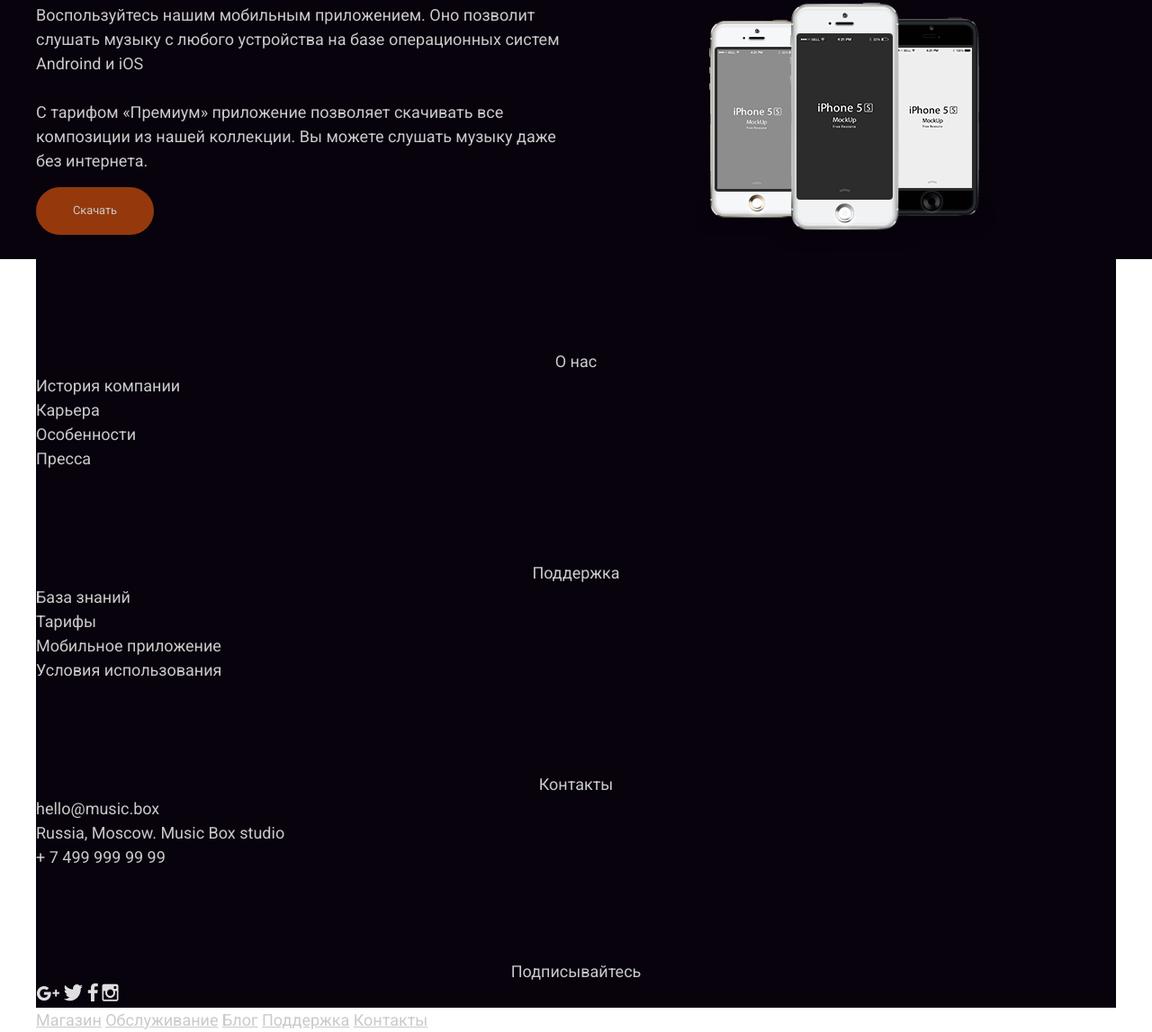
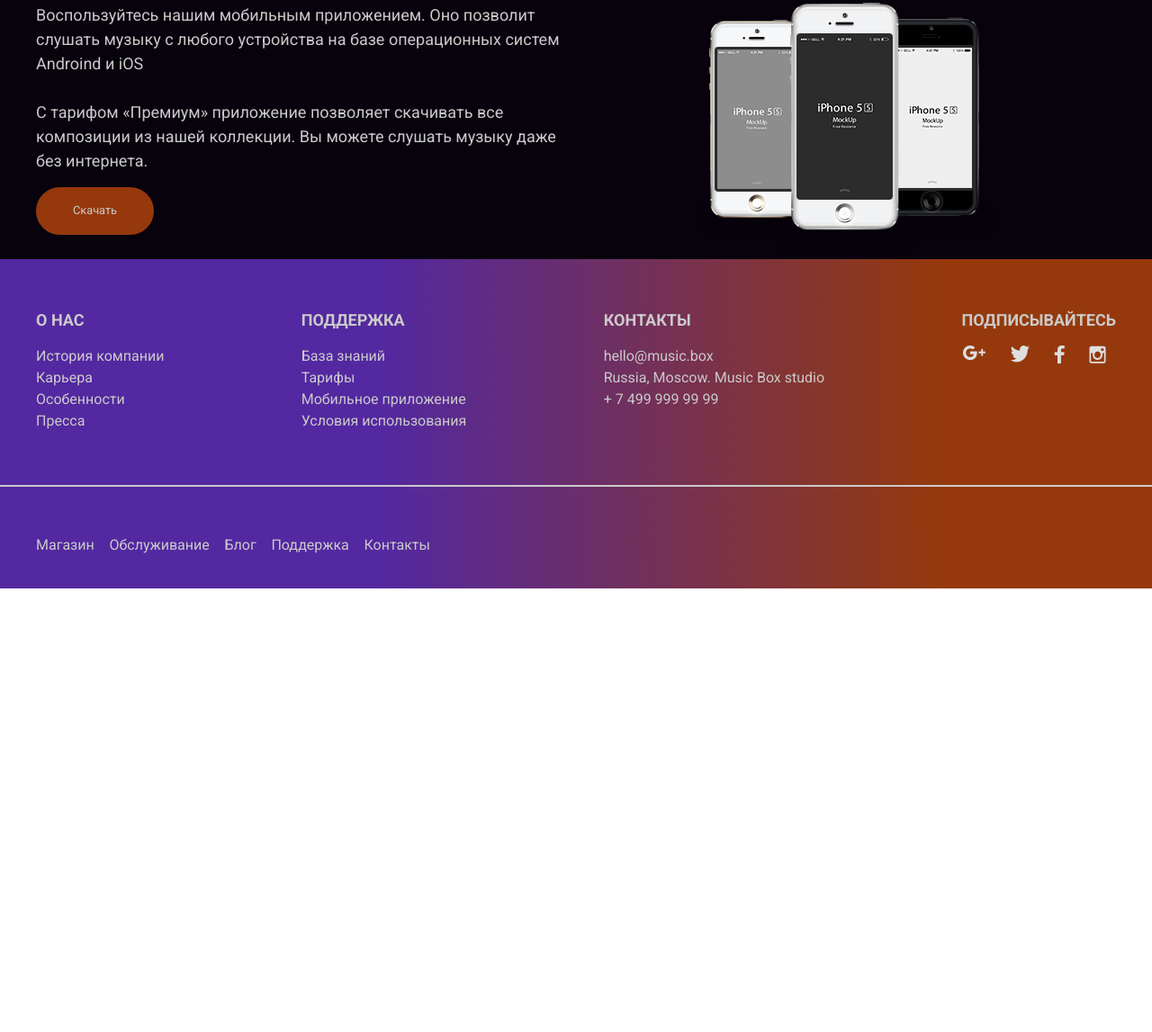
Before and after one commit to yavictor/layout-designer-project-lvl2, a website: page src/index.html in a window 1280 px wide. Shown: the part 2736-3883 px from the top of the page at 90% size. After the commit the page ends 3390 px from the top, so only its background shows below. Drawn offline with Linux system fonts and the light colour scheme.

Commit message:
Layout of footer

```diff
--- a/src/index.html
+++ b/src/index.html
@@ -95,7 +95,7 @@
           </div>
         </div>
 
-        <div class="news-item">
+        <div class="news-item second">
             <div class="text-container">
               <div class="news-body">
                 <h3 class="news-title">Ordinary Man</h3>
@@ -135,42 +135,53 @@
     </section>
   </main>
   <footer class="footer">
+    <div class="divider"></div>
     <div class="container">
-      <section class="about-us">
-        <div class="title">О нас</div>
-        <div class="company-history">История компании</div>
-        <div class="career">Карьера</div>
-        <div class="featires">Особенности</div>
-        <div class="press">Пресса</div>
-      </section>
-      <section class="support">
-        <div class="title">Поддержка</div>
-        <div class="knowledge-base">База знаний</div>
-        <div class="tarrifs">Тарифы</div>
-        <div class="mobile-app">Мобильное приложение</div>
-        <div class="terms-of-use">Условия использования</div>
-      </section>
-      <section class="contacts">
-        <div class="title">Контакты</div>
-        <div class="email">hello@music.box</div>
-        <div class="adress">Russia, Moscow. Music Box studio</div>
-        <div class="phone">+ 7 499 999 99 99</div>
-      </section>
-      <section class="subscribe">
-        <div class="title">Подписывайтесь</div>
-        <img src="images/Google+.png" alt="Google+ icon">
-        <img src="images/Twitter.png" alt="Twitter icon">
-        <img src="images/Facebook.png" alt="Facebook icon">
-        <img src="images/Instagram.png" alt="Instagram icon">
-      </section>
-      <div class="divider"></div>
+      <div class="links-container">
+        <div class="about-us">
+          <h2 class="title">О нас</h2>
+          <a href="#" class="company-history">История компании</a>
+          <a href="#" class="career">Карьера</a>
+          <a href="#" class="featires">Особенности</a>
+          <a href="#" class="press">Пресса</a>
+        </div>
+        <div class="support">
+          <h2 class="title">Поддержка</h2>
+          <a href="#" class="knowledge-base">База знаний</a>
+          <a href="#" class="tarrifs">Тарифы</a>
+          <a href="#" class="mobile-app">Мобильное приложение</a>
+          <a href="#" class="terms-of-use">Условия использования</a>
+        </div>
+        <div class="contacts">
+          <h2 class="title">Контакты</h2>
+          <a href="#" class="email">hello@music.box</a>
+          <a href="#" class="adress">Russia, Moscow. Music Box studio</a>
+          <a href="#" class="phone">+ 7 499 999 99 99</a>
+        </div>
+        <div class="subscribe">
+          <h2 class="title">Подписывайтесь</h2>
+            <div class="flex-container">
+              <a href="#">
+                <img src="images/Google+.png" alt="Google+ icon">
+              </a>
+              <a href="#">
+                <img src="images/Twitter.png" alt="Twitter icon">
+              </a>
+              <a href="#"><img src="images/Facebook.png" alt="Facebook icon"></a>
+              <a href="#">
+                <img src="images/Instagram.png" alt="Instagram icon">
+              </a>
+            </div>
+        </div>
+      </div>
+
+
       <div class="low-menu">
         <a href="#" class="shop">Магазин</a>
         <a href="#" class="service">Обслуживание</a>
         <a href="#" class="blog">Блог</a>
         <a href="#" class="support">Поддержка</a>
         <a href="#" class="contacts">Контакты</a>
-
       </div>
     </div>
   </footer>
--- a/src/scss/general.scss
+++ b/src/scss/general.scss
@@ -53,6 +53,51 @@ img {
   background-size: cover;
 }
 
+.footer {
+  position: relative;
+  padding: 3rem 0 2rem;
+  background: linear-gradient(89.75deg, #5328a1 32.83%, #95390c 81.56%);
+  .links-container {
+    margin-bottom: 114px;
+    display: flex;
+    justify-content: space-between;
+    .title {
+      margin-bottom: 15px;
+      font-size: 18px;
+      font-weight: bold;
+      text-transform: uppercase;
+    }
+    .subscribe {
+      .flex-container {
+        width: 160px;
+        display: flex;
+        justify-content: space-between;
+        a {
+          display: inline-block;
+        }
+      }
+    }
+  }
+  a {
+    display: block;
+    font-size: 16px;
+    font-weight: normal;
+    text-decoration: none;
+  }
+  .divider {
+    position: absolute;
+    width: 100vw;
+    height: 2px;
+    bottom: 113px;
+    border: 1px solid $main-text-color;
+  }
+  .low-menu {
+    width: 438px;
+    display: flex;
+    justify-content: space-between;
+  }
+}
+
 @media screen and (max-width: 768px) {
   h1 {
     font-size: 30px;
@@ -67,4 +112,20 @@ img {
     margin: 0 auto;
     padding: 20px;
   }
+  .footer {
+    .links-container {
+      height: 520px;
+      flex-direction: column;
+      align-items: space-between;
+    }
+    .low-menu {
+      height: 180px;
+      flex-direction: column;
+      align-items: space-between;
+    }
+    .divider {
+      bottom: 272px;
+    }
+  }
+
 }
--- a/src/scss/page-news.scss
+++ b/src/scss/page-news.scss
@@ -51,4 +51,25 @@
       text-transform: uppercase;
     }
   }
+
+  @media (max-width: 768px) {
+    .news-item  {
+      flex-direction: column;
+      .artist-image,
+      img,
+      .text-container {
+        width: 100%;
+      }
+      .text-container {
+        margin-top: 50px;
+        .news-title {
+          font-size: 16px;
+          text-transform: capitalize;
+        }
+      }
+    }
+    .second {
+      flex-direction: column-reverse;
+    }
+  }
 }
```
Also changed, not shown: src/style.css, 1 other file.
